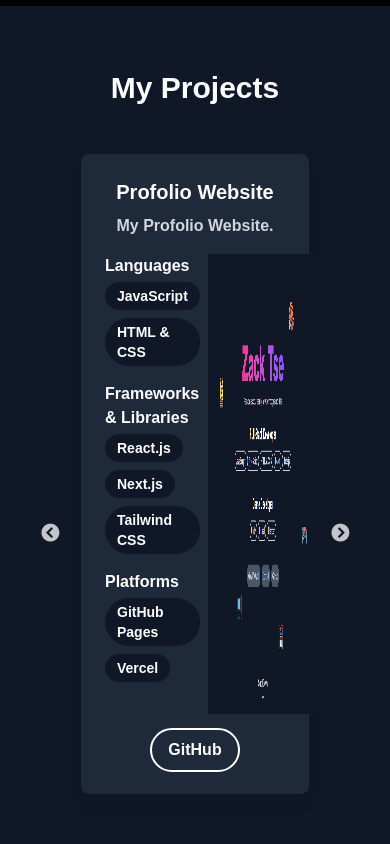
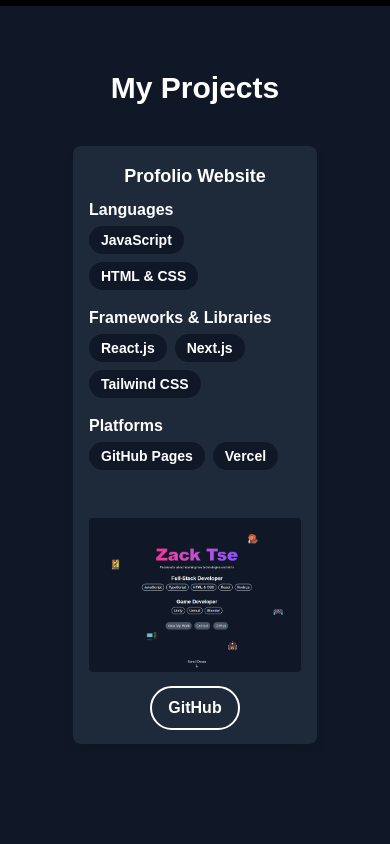
Before and after one commit to Zack0079/portfolio, a Next.js app: page / in a window 390 px wide. Shown: the part 1540-2384 px from the top of the page. Built offline with nearby package versions, Linux system fonts and the light colour scheme.

Commit message:
Modified the carousel to be Peek Style and hidden araow in mobile size

```diff
--- a/src/app/projects.css
+++ b/src/app/projects.css
@@ -0,0 +1,34 @@
+/* Arrows: hidden on mobile (peek + swipe handle navigation there),
+   shown again from md (laptop) up in their original floating position. */
+.slick-arrow {
+  display: none !important;
+}
+
+@media (min-width: 768px) {
+  .slick-arrow {
+    display: block !important;
+  }
+
+  .slick-prev {
+    left: -30px;
+  }
+
+  .slick-next {
+    right: -30px;
+  }
+}
+
+/* Peek mode (mobile): the active/centered card stays full-strength; peeked
+   neighbors are slightly dimmed and scaled down as a "there's more" hint. */
+@media (max-width: 767px) {
+  .slick-slide {
+    opacity: 0.55;
+    transform: scale(0.92);
+    transition: opacity 0.3s ease, transform 0.3s ease;
+  }
+
+  .slick-slide.slick-current {
+    opacity: 1;
+    transform: scale(1);
+  }
+}
--- a/src/components/common/carousel.js
+++ b/src/components/common/carousel.js
@@ -1,6 +1,7 @@
 import Slider from "react-slick";
 import "slick-carousel/slick/slick.css";
 import "slick-carousel/slick/slick-theme.css";
+import "../../app/projects.css";
 
 export default function MultiCardCarousel({ projects }) {
     const settings = {
@@ -9,17 +10,31 @@ export default function MultiCardCarousel({ projects }) {
         slidesToShow: 1,
         slidesToScroll: 1,
         infinite: true,
+        swipe: true,
+        swipeToSlide: true,
+        touchThreshold: 10,
+        adaptiveHeight: true,
+        responsive: [
+            {
+                breakpoint: 768,
+                settings: {
+                    centerMode: false,
+                    centerPadding: "10%",
+                    slidesToShow: 1,
+                },
+            },
+        ],
     };
 
     return (
-        <div>
+        <div className="pb-8 md:pb-0">
             <Slider {...settings}>
                 {projects.map((project, index) => (
-                    <div key={index} className="p-4">
-                        <div className="bg-gray-800 p-6 rounded-lg shadow-lg h-full flex flex-col">
-                            <h3 className="text-xl font-bold mb-2 text-white">{project.title}</h3>
-                            <p className="text-gray-300 mb-4 flex-grow">{project.description}</p>
-                            <div className="flex-row flex justify-between">
+                    <div key={index} className="p-2 sm:p-4">
+                        <div className="bg-gray-800 p-4 sm:p-6 rounded-lg shadow-lg h-full flex flex-col">
+                            <h3 className="text-lg sm:text-xl font-bold mb-2 text-white">{project.title}</h3>
+                            {/* <p className="text-gray-300 mb-4 flex-grow">{project.description}</p> */}
+                            <div className="flex flex-col sm:flex-row sm:justify-between gap-4">
                                 <div className="mb-4 text-left">
                                     {Object.entries(project.tools).map(([category, tools], idx) => (
                                         <div key={idx} className="mb-2">
@@ -30,7 +45,7 @@ export default function MultiCardCarousel({ projects }) {
                                         </div>
                                     ))}
                                 </div>
-                                <img loading="lazy" src={project.image} alt={project.title} className=" max-w-3/5 h-auto aspect-auto"/>
+                                <img loading="lazy" src={project.image} alt={project.title} className="max-w-full sm:max-w-3/5 h-auto object-contain mx-auto sm:mx-0 rounded"/>
                             </div>
 
                             <a href={project.link} target="_blank" rel="noopener noreferrer" className="flex shrink-0 justify-center mt-4 mx-auto">
```
